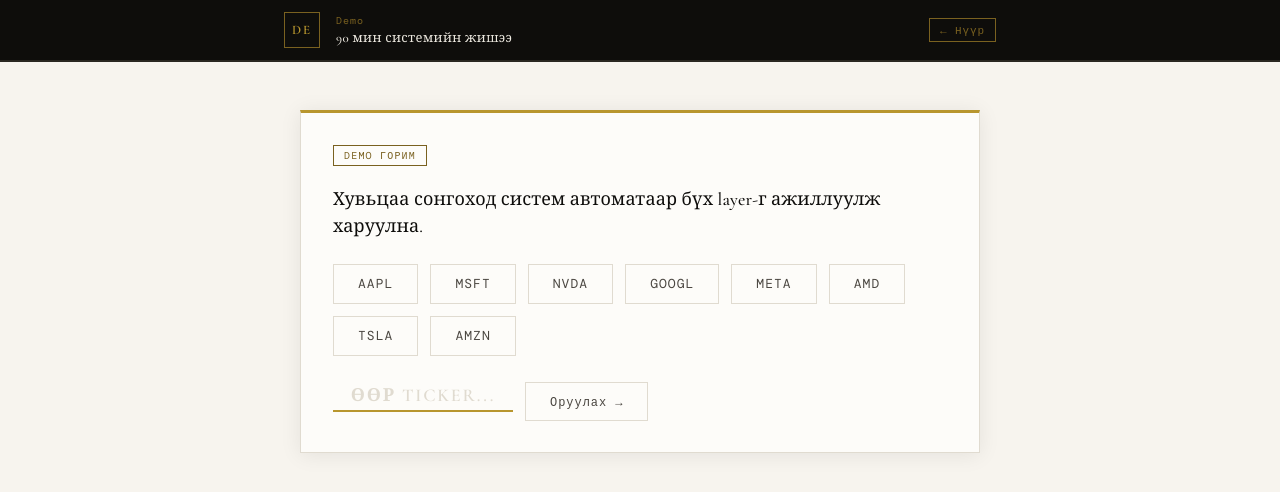
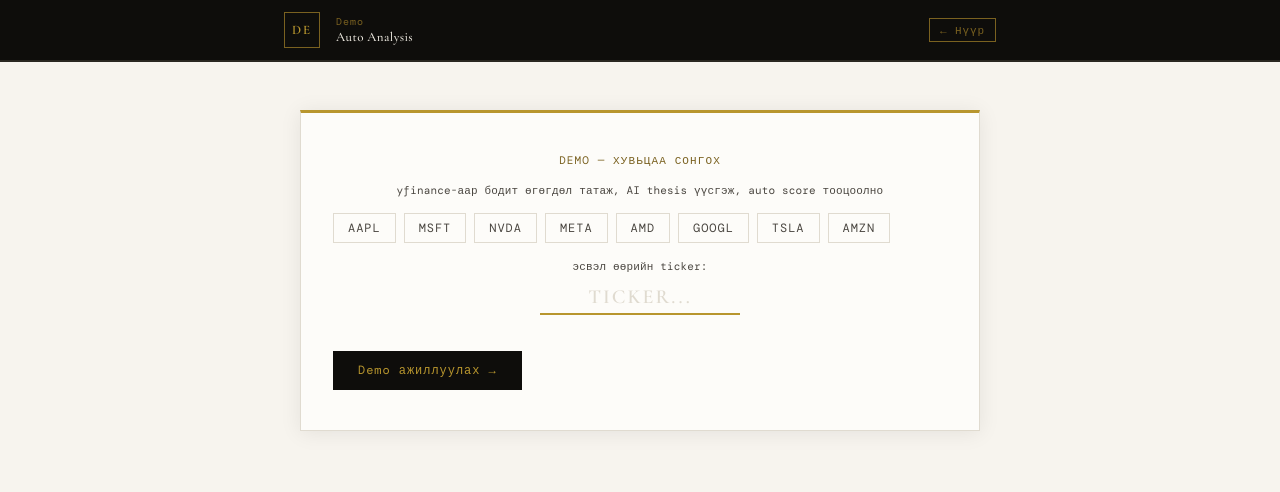
Before and after one commit to munkhtsetseg4545-png/decision-engine, a Flask app: page /demo in a window 1280 px wide. Shown: the top 492 px of the page. Run offline with Flask 3, Linux system fonts and the light colour scheme; some web fonts are replaced.

Commit message:
disable demo, shorten AI conclusion

```diff
--- a/app.py
+++ b/app.py
@@ -186,3 +186,8 @@ def delete_deepwork(session_id):
 
 if __name__ == "__main__":
     app.run(debug=True)
+
+
+@app.route("/demo")
+def demo():
+    return "Demo горим түр зогсоосон байна.", 503
--- a/requirements.txt
+++ b/requirements.txt
@@ -2,4 +2,4 @@ flask>=3.0.0
 gunicorn>=21.0.0
 anthropic>=0.25.0
 psycopg2-binary>=2.9.0
-yfinance>=0.2.36
+yfinance>=0.2.40
--- a/static/css/style.css
+++ b/static/css/style.css
@@ -976,3 +976,47 @@ body {
   border-color: var(--gold);
   color: var(--gold);
 }
+
+/* ─── DEMO ───────────────────────────────────────────────────── */
+.demo-tickers {
+  display: flex;
+  flex-wrap: wrap;
+  gap: 0.5rem;
+  margin-bottom: 0.5rem;
+}
+
+.demo-ticker-btn {
+  font-family: var(--font-mono);
+  font-size: 12px;
+  letter-spacing: 0.08em;
+  padding: 6px 14px;
+  border: 1px solid var(--parchment-3);
+  background: transparent;
+  color: var(--ink-3);
+  cursor: pointer;
+  transition: all 0.15s;
+}
+
+.demo-ticker-btn:hover {
+  border-color: var(--gold-dim);
+  color: var(--gold);
+}
+
+.demo-ticker-btn.demo-active {
+  border-color: var(--gold);
+  color: var(--gold);
+  background: var(--parchment-2);
+}
+
+.demo-progress {
+  text-align: left;
+  margin-top: 1rem;
+}
+
+.demo-step {
+  font-family: var(--font-mono);
+  font-size: 12px;
+  color: var(--ink-3);
+  padding: 6px 0;
+  letter-spacing: 0.04em;
+}
--- a/templates/demo.html
+++ b/templates/demo.html
@@ -15,156 +15,99 @@
       <div class="logo-mark">DE</div>
       <div class="header-title">
         <span class="header-layer">Demo</span>
-        <span class="header-name">90 мин системийн жишээ</span>
+        <span class="header-name">Auto Analysis</span>
       </div>
       <div class="header-right">
         <a href="/" class="history-link">← Нүүр</a>
       </div>
     </div>
-    <div class="progress-track">
-      <div class="progress-fill" id="demoProgress" style="width:0%"></div>
-    </div>
+    <div class="progress-track"><div class="progress-fill" id="progressFill" style="width:0%"></div></div>
   </header>
 
   <main class="main">
     <div class="quiz-shell" style="max-width:680px;">
 
-      <!-- Ticker сонгох -->
-      <div id="step0" class="q-card">
-        <div class="q-meta-row"><span class="q-cat">Demo горим</span></div>
-        <p class="q-text" style="font-size:18px;margin-bottom:1.5rem;">
-          Хувьцаа сонгоход систем автоматаар бүх layer-г ажиллуулж харуулна.
+      <!-- Step 1: Ticker сонгох -->
+      <div id="step1">
+        <div class="ticker-card">
+          <p class="ticker-label">Demo — Хувьцаа сонгох</p>
+          <p style="font-family:var(--font-mono);font-size:11px;color:var(--ink-3);margin-bottom:1rem;">
+            yfinance-аар бодит өгөгдөл татаж, AI thesis үүсгэж, auto score тооцоолно
           </p>
 
-        <div style="display:flex;flex-wrap:wrap;gap:0.75rem;margin-bottom:1.5rem;">
-          {% for t in ["AAPL","MSFT","NVDA","GOOGL","META","AMD","TSLA","AMZN"] %}
-          <button class="btn btn-ghost" style="font-family:var(--font-mono);font-size:13px;"
-            onclick="selectTicker('{{ t }}')">{{ t }}</button>
+          <div class="demo-tickers">
+            {% for t in ["AAPL","MSFT","NVDA","META","AMD","GOOGL","TSLA","AMZN"] %}
+            <button class="demo-ticker-btn" onclick="selectTicker('{{ t }}')">{{ t }}</button>
             {% endfor %}
           </div>
 
-        <div style="display:flex;gap:0.75rem;align-items:center;">
-          <input type="text" id="customTicker" class="ticker-input"
-            placeholder="Өөр ticker..." maxlength="10"
-            style="max-width:180px;font-size:18px;">
-          <button class="btn btn-ghost" onclick="selectTicker(document.getElementById('customTicker').value)">
-            Оруулах →
+          <p style="font-family:var(--font-mono);font-size:11px;color:var(--ink-3);margin:1rem 0 0.5rem;">эсвэл өөрийн ticker:</p>
+          <input type="text" id="customTicker" class="ticker-input" placeholder="Ticker..." maxlength="10"
+            style="max-width:200px;font-size:20px;" onkeydown="if(event.key==='Enter') startDemo()">
+
+          <div class="nav-row" style="margin-top:1.5rem;">
+            <button class="btn btn-primary" id="btnStart" onclick="startDemo()" disabled>
+              Demo ажиллуулах →
             </button>
           </div>
         </div>
-
-      <!-- Loading -->
-      <div id="stepLoading" class="q-card hidden" style="text-align:center;padding:3rem;">
-        <div style="font-family:var(--font-mono);font-size:13px;color:var(--gold);" id="loadingMsg">
-          Өгөгдөл татаж байна...
-        </div>
-        <div style="margin-top:1rem;font-family:var(--font-mono);font-size:11px;color:var(--ink-3);" id="loadingTicker"></div>
       </div>
 
-      <!-- Layer 1 -->
-      <div id="step1" class="hidden">
-        <div class="q-counter" style="margin-bottom:0.75rem;">
-          Layer 1 — Deep Work
-          <span class="q-ticker" id="s1ticker"></span>
+      <!-- Step 2: Loading -->
+      <div id="step2" class="hidden">
+        <div class="ticker-card" style="text-align:center;">
+          <div class="q-ticker" id="loadingTicker" style="font-size:28px;margin-bottom:1rem;"></div>
+          <div class="demo-progress">
+            <div class="demo-step" id="s1">⏳ Өгөгдөл татаж байна...</div>
+            <div class="demo-step hidden" id="s2">⏳ AI thesis үүсгэж байна...</div>
+            <div class="demo-step hidden" id="s3">⏳ Score тооцоолж байна...</div>
+            <div class="demo-step hidden" id="s4">⏳ Хадгалж байна...</div>
           </div>
-
-        <div class="result-section full-width" style="margin-bottom:1rem;">
-          <h3 class="section-heading">Зах зээлийн мэдээлэл</h3>
-          <div id="stockInfo" style="font-family:var(--font-mono);font-size:12px;line-height:2;color:var(--ink-2);"></div>
-        </div>
-
-        <div class="result-section full-width" style="margin-bottom:1rem;">
-          <h3 class="section-heading">AI thesis</h3>
-          <div id="thesisContent" class="thesis-box" style="font-size:12px;"></div>
-        </div>
-
-        <div class="nav-row">
-          <button class="btn btn-primary" onclick="showStep(2)">Layer 2 Scoring харах →</button>
         </div>
       </div>
 
-      <!-- Layer 2 -->
-      <div id="step2" class="hidden">
-        <div class="q-counter" style="margin-bottom:0.75rem;">
-          Layer 2 — Scoring
-          <span class="q-ticker" id="s2ticker"></span>
+      <!-- Step 3: Result -->
+      <div id="step3" class="hidden">
+        <div id="errorBox" class="hidden hard-fail-notice" style="display:none;margin-bottom:1rem;"></div>
+
+        <!-- Stock info -->
+        <div class="q-card" style="margin-bottom:1rem;" id="stockCard">
+          <div class="q-meta-row">
+            <span class="q-cat" id="resStock"></span>
+            <span class="q-ticker" id="resSector"></span>
+          </div>
+          <div style="display:grid;grid-template-columns:repeat(4,1fr);gap:0.5rem;margin-top:0.75rem;" id="statsGrid"></div>
         </div>
 
-        <div class="result-hero" style="margin-bottom:1rem;">
+        <!-- Score -->
+        <div class="result-hero" style="margin-bottom:1rem;" id="scoreCard">
           <div class="result-score-wrap">
             <svg class="score-ring" viewBox="0 0 120 120">
               <circle class="ring-bg" cx="60" cy="60" r="52"/>
-              <circle class="ring-fill" id="scoreRing" cx="60" cy="60" r="52"
+              <circle class="ring-fill" id="ringFill" cx="60" cy="60" r="52"
                 stroke-dasharray="326.7" stroke-dashoffset="326.7"/>
             </svg>
             <div class="result-score-inner">
-              <span class="result-score-num" id="scoreNum">—</span>
+              <span class="result-score-num" id="resScore">—</span>
               <span class="result-score-denom">/100</span>
             </div>
           </div>
           <div class="result-verdict">
-            <div class="verdict-badge" id="scoreBadge"></div>
-            <p class="verdict-interp" id="scoreInterp"></p>
+            <div class="result-ticker-badge" id="resTicker2"></div>
+            <div class="verdict-badge" id="resBadge"></div>
+            <div style="font-family:var(--font-mono);font-size:10px;color:var(--ink-3);margin-top:0.5rem;" id="resNote"></div>
           </div>
         </div>
 
-        <div id="redFlagsWrap"></div>
+        <!-- Thesis -->
+        <section class="result-section full-width" style="margin-bottom:1rem;">
+          <h3 class="section-heading">Investment Thesis (AI)</h3>
+          <div class="thesis-box" id="resThesis"></div>
+        </section>
 
-        <div class="result-section full-width" style="margin-bottom:1rem;">
-          <h3 class="section-heading">Асуулт бүрийн оноо</h3>
-          <div class="q-scores-grid" id="scoreGrid"></div>
-        </div>
-
-        <div class="nav-row">
-          <button class="btn btn-ghost" onclick="showStep(1)">← Layer 1</button>
-          <button class="btn btn-primary" onclick="showStep(3)">Layer 3 Decision харах →</button>
-        </div>
-      </div>
-
-      <!-- Layer 3 -->
-      <div id="step3" class="hidden">
-        <div class="q-counter" style="margin-bottom:0.75rem;">
-          Layer 3 — Decision
-          <span class="q-ticker" id="s3ticker"></span>
-        </div>
-
-        <div class="result-grid" style="margin-bottom:1rem;">
-          <section class="result-section">
-            <h3 class="section-heading">Action</h3>
-            <div class="verdict-badge" id="actionBadge" style="display:inline-block;"></div>
-          </section>
-          <section class="result-section">
-            <h3 class="section-heading">Position size</h3>
-            <div style="font-family:var(--font-display);font-size:32px;font-weight:600;color:var(--gold);" id="posSize">—</div>
-            <div style="font-family:var(--font-mono);font-size:12px;color:var(--ink-3);" id="posValue"></div>
-          </section>
-          <section class="result-section full-width">
-            <h3 class="section-heading">Execution</h3>
-            <div class="sizing-box" id="execPlan"></div>
-          </section>
-        </div>
-
-        <div class="nav-row">
-          <button class="btn btn-ghost" onclick="showStep(2)">← Layer 2</button>
-          <button class="btn btn-primary" onclick="showStep(4)">Layer 4 Trade Log →</button>
-        </div>
-      </div>
-
-      <!-- Layer 4 -->
-      <div id="step4" class="hidden">
-        <div class="q-counter" style="margin-bottom:0.75rem;">
-          Layer 4 — Trade Log
-          <span class="q-ticker" id="s4ticker"></span>
-        </div>
-
-        <div class="result-section full-width" style="margin-bottom:1rem;">
-          <h3 class="section-heading">Хадгалагдсан trade</h3>
-          <div id="tradeCard" style="font-family:var(--font-mono);font-size:12px;line-height:2;color:var(--ink-2);"></div>
-        </div>
-
-        <div class="nav-row">
-          <button class="btn btn-ghost" onclick="showStep(3)">← Layer 3</button>
-          <a href="/analytics" class="btn btn-primary">Layer 5 Analytics →</a>
+        <div class="nav-row centered">
+          <button class="btn btn-ghost" onclick="resetDemo()">Дахин хийх</button>
+          <a href="/scoring" class="btn btn-primary">Layer 2 Scoring →</a>
         </div>
       </div>
 
@@ -173,154 +116,116 @@
 </div>
 
 <script>
-let demoData = null;
 let selectedTicker = "";
 
-const STEPS = [0,1,2,3,4];
-const PROGRESS = [0, 25, 50, 75, 100];
-
-function showStep(n) {
-  STEPS.forEach(i => {
-    const el = document.getElementById(i === 0 ? 'step0' : 'step' + i);
-    if (el) el.classList.add('hidden');
-  });
-  document.getElementById('stepLoading').classList.add('hidden');
-  const target = document.getElementById(n === 0 ? 'step0' : 'step' + n);
-  if (target) target.classList.remove('hidden');
-  document.getElementById('demoProgress').style.width = PROGRESS[n] + '%';
+function selectTicker(t) {
+  selectedTicker = t;
+  document.getElementById('customTicker').value = t;
+  document.querySelectorAll('.demo-ticker-btn').forEach(b => b.classList.remove('demo-active'));
+  event.target.classList.add('demo-active');
+  document.getElementById('btnStart').disabled = false;
 }
 
-function selectTicker(t) {
-  t = t.trim().toUpperCase();
-  if (!t) return;
-  selectedTicker = t;
-  runDemo(t);
-}
-
-document.addEventListener('DOMContentLoaded', () => {
-  const inp = document.getElementById('customTicker');
-  if (inp) inp.addEventListener('keydown', e => {
-    if (e.key === 'Enter') selectTicker(inp.value);
-  });
+document.getElementById('customTicker').addEventListener('input', function() {
+  selectedTicker = this.value.trim().toUpperCase();
+  document.getElementById('btnStart').disabled = !selectedTicker;
+  document.querySelectorAll('.demo-ticker-btn').forEach(b => b.classList.remove('demo-active'));
 });
 
-async function runDemo(ticker) {
-  document.getElementById('step0').classList.add('hidden');
-  document.getElementById('stepLoading').classList.remove('hidden');
+async function startDemo() {
+  const ticker = document.getElementById('customTicker').value.trim().toUpperCase() || selectedTicker;
+  if (!ticker) return;
+
+  document.getElementById('step1').classList.add('hidden');
+  document.getElementById('step2').classList.remove('hidden');
   document.getElementById('loadingTicker').textContent = ticker;
+  document.getElementById('progressFill').style.width = '25%';
 
-  const msgs = [
-    `${ticker} өгөгдөл татаж байна...`,
-    `AI thesis үүсгэж байна...`,
-    `Score тооцоолж байна...`,
-    `Decision гаргаж байна...`,
-  ];
-  let mi = 0;
-  const msgEl = document.getElementById('loadingMsg');
-  const interval = setInterval(() => {
-    msgEl.textContent = msgs[mi % msgs.length];
-    mi++;
-  }, 1500);
+  await delay(300);
+  show('s2');
+  document.getElementById('progressFill').style.width = '50%';
+
+  await delay(300);
+  show('s3');
+  document.getElementById('progressFill').style.width = '75%';
 
   try {
-    const res = await fetch('/api/demo?ticker=' + ticker);
+    const res = await fetch('/api/demo/' + ticker);
     const data = await res.json();
-    clearInterval(interval);
+
+    show('s4');
+    document.getElementById('progressFill').style.width = '100%';
+    await delay(500);
+
+    document.getElementById('step2').classList.add('hidden');
+    document.getElementById('step3').classList.remove('hidden');
 
     if (data.error) {
-      msgEl.textContent = '⚠ Алдаа: ' + data.error;
+      const eb = document.getElementById('errorBox');
+      eb.textContent = data.error;
+      eb.style.display = 'block';
       return;
     }
 
-    demoData = data;
-    renderAll(data);
-    showStep(1);
+    const d = data.stock_data;
+    document.getElementById('resStock').textContent = d.name + ' (' + d.ticker + ')';
+    document.getElementById('resSector').textContent = d.sector;
+
+    const stats = [
+      { label: 'Үнэ', val: '$' + d.price },
+      { label: 'P/E', val: d.pe || 'N/A' },
+      { label: 'Market cap', val: data.market_cap_fmt },
+      { label: 'Beta', val: d.beta },
+      { label: 'ROE', val: d.roe ? d.roe + '%' : 'N/A' },
+      { label: 'Rev growth', val: d.rev_growth ? d.rev_growth + '%' : 'N/A' },
+      { label: 'Profit margin', val: d.profit_margin ? d.profit_margin + '%' : 'N/A' },
+      { label: 'D/E', val: d.debt_equity || 'N/A' },
+    ];
+    document.getElementById('statsGrid').innerHTML = stats.map(s =>
+      `<div style="background:var(--parchment-2);padding:6px 8px;border-radius:var(--radius);">
+        <div style="font-family:var(--font-mono);font-size:9px;color:var(--gold-dim);">${s.label}</div>
+        <div style="font-family:var(--font-mono);font-size:13px;color:var(--ink);">${s.val}</div>
+      </div>`
+    ).join('');
+
+    const score = data.score.total_score;
+    document.getElementById('resScore').textContent = score;
+    document.getElementById('resTicker2').textContent = d.ticker;
+    document.getElementById('resNote').textContent = 'Auto-scored бодит өгөгдлөөс';
+
+    const badge = document.getElementById('resBadge');
+    if (score >= 85) { badge.textContent = 'BUY'; badge.className = 'verdict-badge badge-go'; }
+    else if (score >= 70) { badge.textContent = 'SMALL POSITION'; badge.className = 'verdict-badge badge-watch'; }
+    else { badge.textContent = 'NO ACTION'; badge.className = 'verdict-badge badge-nogo'; }
+
+    setTimeout(() => {
+      const offset = 326.7 - (score / 100 * 326.7);
+      document.getElementById('ringFill').style.strokeDashoffset = offset;
+    }, 100);
+
+    document.getElementById('resThesis').textContent = data.thesis;
+
   } catch(e) {
-    clearInterval(interval);
-    msgEl.textContent = '⚠ Алдаа гарлаа: ' + e.message;
+    document.getElementById('step2').classList.add('hidden');
+    document.getElementById('step3').classList.remove('hidden');
+    const eb = document.getElementById('errorBox');
+    eb.textContent = 'Алдаа гарлаа: ' + e.message;
+    eb.style.display = 'block';
   }
 }
 
-function renderAll(d) {
-  const t = d.stock_data.ticker;
-  ['s1ticker','s2ticker','s3ticker','s4ticker'].forEach(id => {
-    document.getElementById(id).textContent = t;
-  });
+function show(id) { document.getElementById(id).classList.remove('hidden'); }
+function delay(ms) { return new Promise(r => setTimeout(r, ms)); }
 
-  // Layer 1
-  const sd = d.stock_data;
-  document.getElementById('stockInfo').innerHTML = `
-    <b>${sd.name}</b> — ${sd.sector} / ${sd.industry}<br>
-    Үнэ: $${sd.price} &nbsp;|&nbsp; P/E: ${sd.pe} &nbsp;|&nbsp; Market cap: ${sd.market_cap}<br>
-    Revenue: ${sd.revenue} &nbsp;|&nbsp; Profit margin: ${sd.profit_margin}<br>
-    ROE: ${sd.roe} &nbsp;|&nbsp; Debt/Equity: ${sd.debt_equity} &nbsp;|&nbsp; Beta: ${sd.beta}<br>
-    52W: $${sd.week_52_low} – $${sd.week_52_high} &nbsp;|&nbsp; Analyst target: $${sd.analyst_target} (${sd.upside}%)<br>
-    Recommendation: ${sd.recommendation} &nbsp;|&nbsp; Dividend: ${sd.dividend_yield}
-  `;
-
-  const a = d.answers;
-  const labels = {
-    what_do:'Бизнес', revenue:'Орлого', product:'Бүтээгдэхүүн',
-    moat:'Competitive advantage', management:'Удирдлага', growth:'Өсөлт',
-    risks:'Эрсдэл', downside:'Worst case', valuation:'Үнэлгээ'
-  };
-  let thesis = '';
-  for (const [k, label] of Object.entries(labels)) {
-    thesis += `<b>${label}:</b> ${a[k] || '—'}\n`;
-  }
-  document.getElementById('thesisContent').textContent = thesis;
-
-  // Layer 2
-  const sc = d.score;
-  document.getElementById('scoreNum').textContent = sc.score;
-  const offset = 326.7 - (sc.score / 100 * 326.7);
-  setTimeout(() => {
-    document.getElementById('scoreRing').style.strokeDashoffset = offset;
-  }, 100);
-
-  const badge = document.getElementById('scoreBadge');
-  badge.textContent = sc.decision;
-  badge.className = 'verdict-badge ' + (
-    sc.decision === 'STRONG BUY / ADD' ? 'badge-go' :
-    sc.decision === 'SMALL POSITION / WATCHLIST' ? 'badge-watch' :
-    sc.decision === 'HOLD / NEED MORE WORK' ? 'badge-hold' : 'badge-nogo'
-  );
-  document.getElementById('scoreInterp').textContent = sc.interpretation;
-
-  let flagHtml = '';
-  if (sc.red_flags && sc.red_flags.length) {
-    sc.red_flags.forEach(f => { flagHtml += `<div class="flag-item">${f}</div>`; });
-  }
-  document.getElementById('redFlagsWrap').innerHTML = flagHtml;
-
-  let qgHtml = '';
-  if (sc.normalized_scores) {
-    for (const [key, val] of Object.entries(sc.normalized_scores)) {
-      qgHtml += `<div class="qs-item"><span class="qs-key">${key.replace(/_/g,' ')}</span><span class="qs-val">${val}/10</span></div>`;
-    }
-  }
-  document.getElementById('scoreGrid').innerHTML = qgHtml;
-
-  // Layer 3
-  const dec = d.decision;
-  const ab = document.getElementById('actionBadge');
-  ab.textContent = dec.action;
-  ab.className = 'verdict-badge ' + (
-    dec.action === 'BUY' ? 'badge-go' :
-    dec.action === 'SMALL POSITION' ? 'badge-watch' : 'badge-nogo'
-  );
-  document.getElementById('posSize').textContent = dec.size_pct + '%';
-  document.getElementById('posValue').textContent = dec.position_value > 0 ? '$' + dec.position_value.toLocaleString() : 'Capital тохируулаагүй';
-  document.getElementById('execPlan').textContent = dec.execution;
-
-  // Layer 4
-  document.getElementById('tradeCard').innerHTML = `
-    Ticker: <b>${t}</b><br>
-    Score: ${sc.score}/100<br>
-    Action: ${dec.action}<br>
-    Position size: ${dec.size_pct}%<br>
-    Status: open (demo)
-  `;
+function resetDemo() {
+  selectedTicker = "";
+  document.getElementById('step3').classList.add('hidden');
+  document.getElementById('step1').classList.remove('hidden');
+  document.getElementById('customTicker').value = '';
+  document.getElementById('btnStart').disabled = true;
+  document.getElementById('progressFill').style.width = '0%';
+  document.querySelectorAll('.demo-ticker-btn').forEach(b => b.classList.remove('demo-active'));
+  document.getElementById('ringFill').style.strokeDashoffset = '326.7';
 }
 </script>
 </body>
--- a/templates/index.html
+++ b/templates/index.html
@@ -20,7 +20,7 @@
       <div class="header-right">
         <a href="/demo" class="history-link" style="color:var(--gold);border-color:var(--gold);">Demo</a>
         <a href="/settings" class="history-link">Settings</a>
-        <a href="/history" class="history-link">History →</a>
+<a href="/history" class="history-link">History →</a>
       </div>
     </div>
     <div class="progress-track"><div class="progress-fill" style="width:0%"></div></div>
```
Also changed, not shown: deep_work.py (+9 -25 lines), demo.py (+106 -141 lines). Lines whose indentation alone changed are shown as unchanged.
